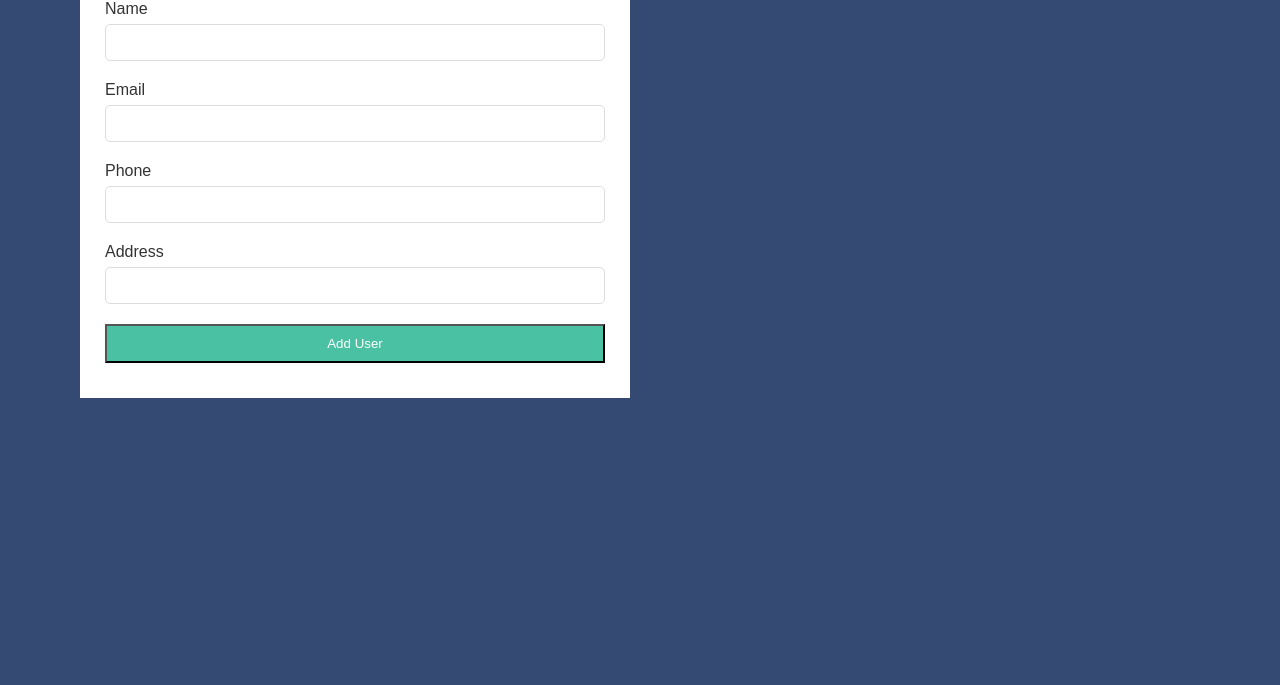
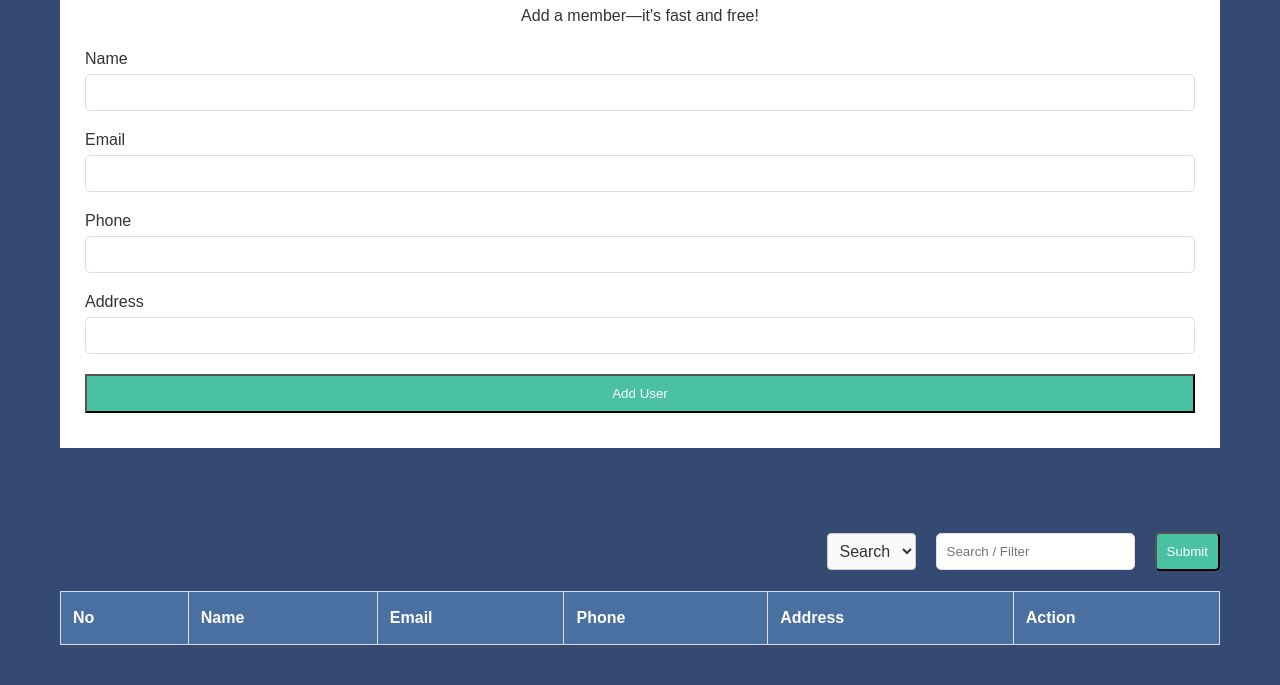
Before and after one commit to imoncoc/simple-form-application-js, a plain HTML site: page index.html in a window 1280 px wide. Shown: the part 171-856 px from the top of the page. Before the commit the page ends 800 px from the top, so only its background shows below. Drawn offline with Linux system fonts and the light colour scheme.

Commit message:
added search and filter

```diff
--- a/index.html
+++ b/index.html
@@ -10,7 +10,7 @@
     <div id="container">
       <div class="form-wrap">
         <h1>User Form</h1>
-        <p>Become a member—it's fast and free!</p>
+        <p>Add a member—it's fast and free!</p>
         <form id="loginForm">
           <div class="form-group">
             <label for="name"> Name</label>
@@ -22,24 +22,39 @@
           </div>
           <div class="form-group">
             <label for="phone"> Phone</label>
-            <input type="phone" name="phone" id="phone" />
+            <input type="text" name="phone" id="phone" />
           </div>
           <div class="form-group">
             <label for="address"> Address</label>
-            <input type="address" name="address" id="address" />
+            <input type="text" name="address" id="address" />
           </div>
 
           <button type="submit" id="submit-btn" class="btn">Add User</button>
-          <!-- <p class="botton-text">
-            By clicking the Sign up button, you agree to our
-            <a href="#">Terms & Conditions</a> and
-            <a href="#">Privacy Policy</a>
-          </p> -->
+
         </form>
       </div>
 
-      <div>
-        <table>
+      <div class="">
+        <!-- Search and filter -->
+        <div class="search-container">
+          <div>
+            <div class="custom-select" >
+              <select id="actionSelect">
+                <!-- <option value="0">Select:</option> -->
+                <option value="1">Search</option>
+                <option value="2">Filter</option>
+              </select>
+            </div>
+          </div>
+          <div>
+            <input class="search-input" type="text" name="search" id="search" placeholder="Search / Filter" />
+          </div>
+          <div>
+            <button class="search-submit-button" onclick="handleSearchOrFilter()">Submit</button>
+          </div>
+        </div>
+
+        <table class="">
           <thead>
             <tr>
               <th>No</th>
@@ -56,6 +71,9 @@
         </table>
       </div>
     </div>
+
+
+
     <script src="main.js"></script>
   </body>
 </html>
--- a/main.js
+++ b/main.js
@@ -8,6 +8,16 @@ let editingUserId = null;
 
 loginForm.addEventListener("submit", (e) => {
   e.preventDefault();
+
+  if(nameInput.value.length === 0 || emailInput.value.length === 0 || phoneInput.value.length === 0 || addressInput.value.length === 0  ){
+    alert("Please fill all the Input")
+    return;
+  }
+  let cleanedPhone = phoneInput.value.replace(/[-+]/g, '');
+  if (!cleanedPhone.match(/^\d{1,30}$/)) {
+    alert("Phone Number is invalid");
+    return;
+  }
 
   const newData = {
     name: nameInput.value,
@@ -40,12 +50,35 @@ loginForm.addEventListener("submit", (e) => {
   renderUserTable();
 });
 
-function renderUserTable() {
+function renderUserTable(searchType = "", searchValue = "") {
   const userTable = document.getElementById("userTable");
   userTable.innerHTML = "";
 
-  const userData = JSON.parse(localStorage.getItem("users")) || [];
-  console.log("renderUserTable: ", userData);
+  let userData = JSON.parse(localStorage.getItem("users")) || [];
+
+
+  if (searchType && searchValue) {
+    userData = userData.filter((user) => {
+      if (searchType === "Search") {
+        // Search: case-insensitive
+        return (
+          user.name.toLowerCase().includes(searchValue.toLowerCase()) ||
+          user.email.toLowerCase().includes(searchValue.toLowerCase()) ||
+          user.phone.toLowerCase().includes(searchValue.toLowerCase()) ||
+          user.address.toLowerCase().includes(searchValue.toLowerCase())
+        );
+      } else if (searchType === "Filter") {
+        // Filter: exact, case-sensitive
+        return (
+          user.name === searchValue ||
+          user.email === searchValue ||
+          user.phone === searchValue ||
+          user.address === searchValue
+        );
+      }
+      return true;
+    });
+  }
 
   userData.forEach((user, index) => {
     const row = document.createElement("tr");
@@ -68,12 +101,15 @@ function renderUserTable() {
   });
 }
 
-renderUserTable();
+
 
 function deleteUser(userId) {
   console.log({ userId });
+  console.log("deleteUser called")
   let userData = JSON.parse(localStorage.getItem("users"));
-  userData = userData.filter((user) => user.id !== userId);
+  console.log({userData})
+  userData = userData.filter((user) => user.id !== Number(userId));
+  console.log({userData})
   localStorage.setItem("users", JSON.stringify(userData));
   renderUserTable();
 }
@@ -96,3 +132,21 @@ function editUser(userId) {
     submitButton.innerHTML = "Update";
   }
 }
+
+
+
+
+
+function handleSearchOrFilter() {
+
+  const selectElement = document.getElementById("actionSelect");
+  const selectedOption = selectElement.options[selectElement.selectedIndex].text;
+
+  const inputValue = document.getElementById("search").value;
+
+  renderUserTable(selectedOption, inputValue);
+}
+
+
+
+renderUserTable();
--- a/style.css
+++ b/style.css
@@ -20,7 +20,7 @@
       margin: 30px 60px;
       padding: 20px;
       display: grid;
-      gap: 20px;
+      gap: 24px;
       grid-template-columns: repeat(2, 1fr);
   }
 
@@ -28,6 +28,8 @@
       background: #fff;
       padding: 15px 25px;
       color: #333;
+      max-height: 520px;
+      margin-top: 60px;
   }
 
   .form-wrap h1,
@@ -65,29 +67,14 @@
       background: #37a08e;
   }
 
-  .form-wrap .bottom-text {
-      font-size: 13px;
-      margin-top: 20px;
-  }
-
-  footer {
-      text-align: center;
-      margin-top: 10px;
-  }
-
-  footer a {
-      color: #49c1a2;
-  }
-
-
   /* Table */
   table {
       width: 100%;
       border-collapse: collapse;
       background-color: #ffffff;
       color: #333333;
+  }
 
-  }
 
   th,
   td {
@@ -125,3 +112,64 @@
   .delete-btn {
       background-color: #f44336;
   }
+
+
+  /* Search and Filter */
+
+  .search-container {
+    display: flex;
+    gap: 8px;
+    align-items: center;
+  }
+
+  /* Custom select styling */
+  .custom-select select {
+    padding: 8px;
+    border: 1px solid #ccc;
+    border-radius: 4px;
+    background-color: #f9f9f9;
+    cursor: pointer;
+    font-size: 16px;
+    color: #333;
+    transition: all 0.3s ease;
+  }
+
+  .custom-select select:hover {
+    border-color: #888;
+    background-color: #fff;
+  }
+
+
+  .search-container{
+    display: flex;
+    justify-content: end;
+    gap: 20px;
+    margin-bottom: 20px;
+  }
+  .search-input{
+    padding: 10px;
+      border: #ddd 1px solid;
+      border-radius: 5px;
+  }
+
+  .search-submit-button{
+    width: 100%;
+      padding: 10px;
+      background: #49c1a2;
+      color: #fff;
+      cursor: pointer;
+      border-radius: 5px;
+  }
+
+
+
+  /* Responsive */
+  @media (max-width: 1280px) {
+    #container {
+        grid-template-columns: 1fr; /* Change to 1 column */
+        margin: 20px 40px;
+    }
+    .form-wrap {
+        margin-bottom: 60px;
+    }
+}
```
